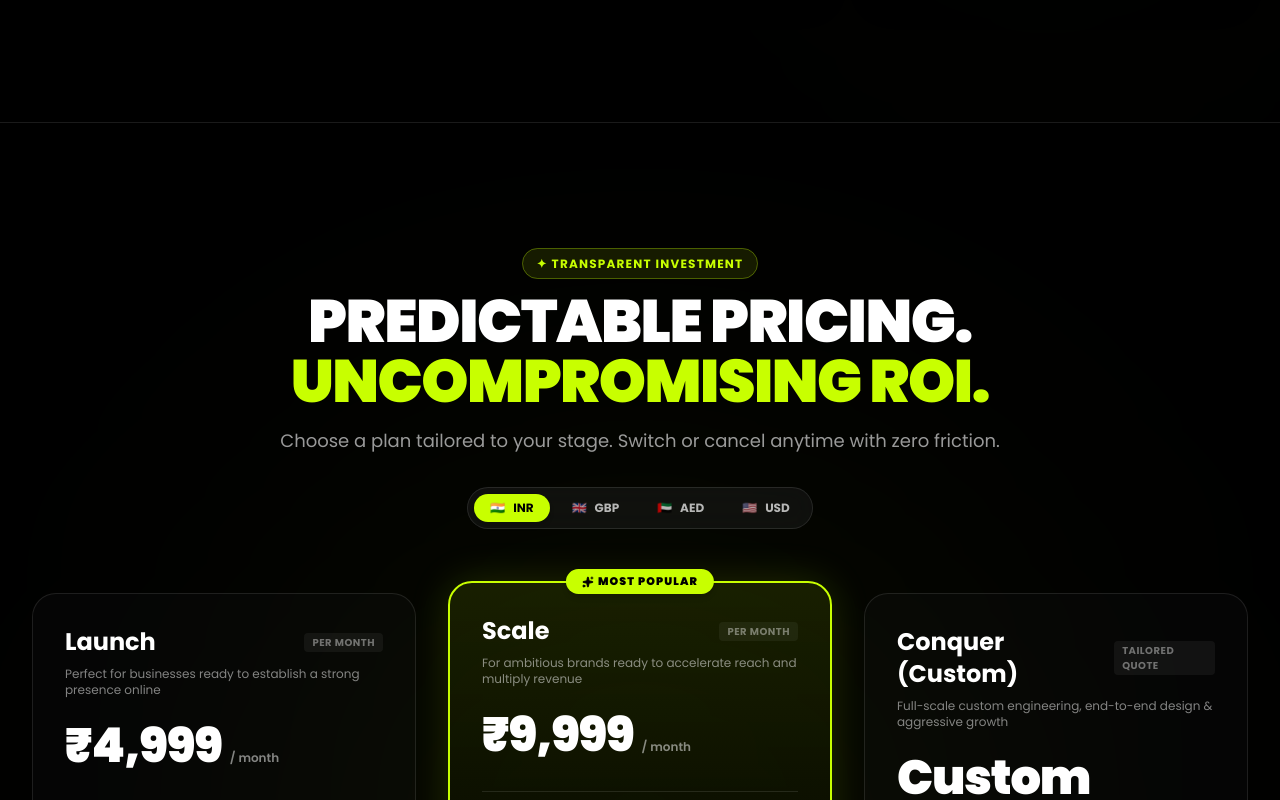
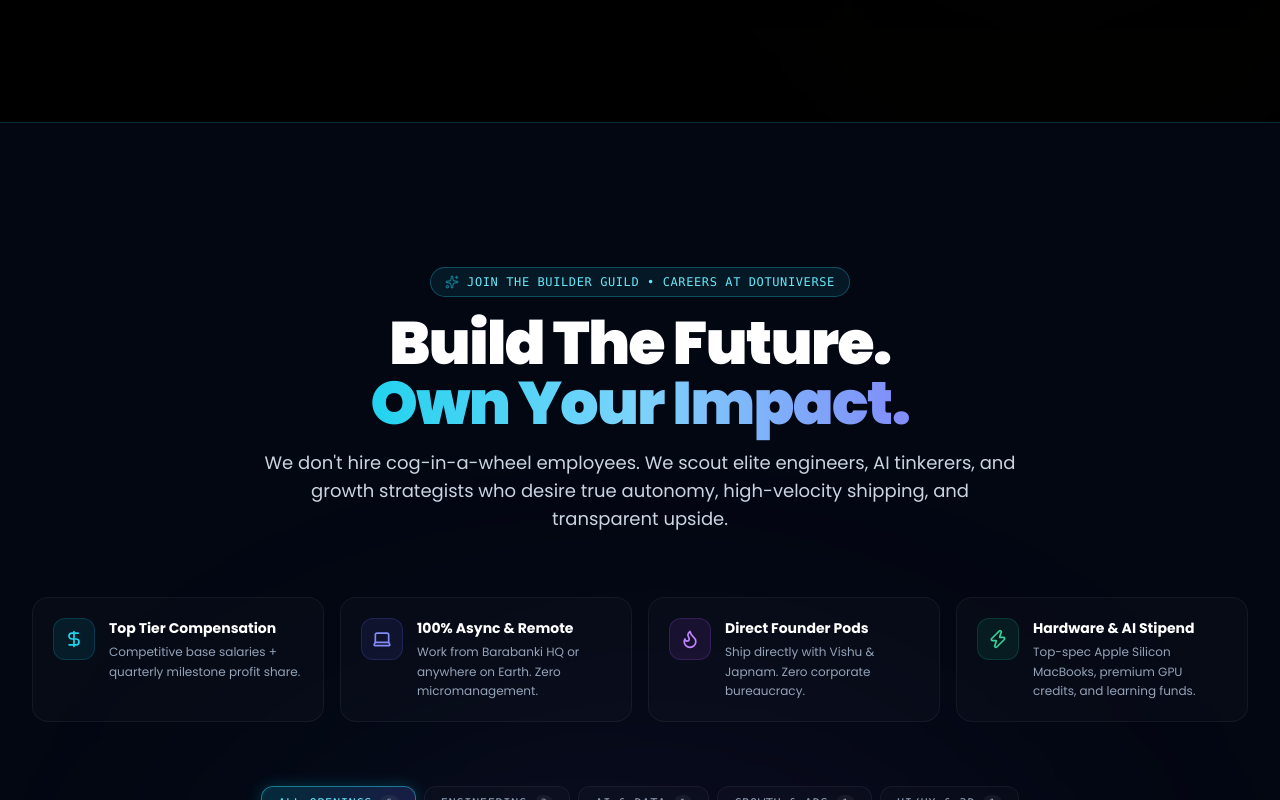
Before and after one commit to Preetabh/dotUniverse, a React (Vite) app in the folder frontend/: page / in a window 1280 px wide. Shown: the part 9560-10360 px from the top of the page. Built offline with nearby package versions, Linux system fonts and the light colour scheme.

Commit message:
feat: initialize frontend React application with core pages, components, and routing structures

```diff
--- a/frontend/src/pages/Home/Home.tsx
+++ b/frontend/src/pages/Home/Home.tsx
@@ -8,9 +8,9 @@
 import { ExpertsServicesSection } from '../../components/Sections/ExpertsServicesSection';
 import { PortfolioSection } from '../../components/Sections/PortfolioSection';
 import { TestimonialsSection } from '../../components/Sections/TestimonialsSection';
-import { PricingSection } from '../../components/Sections/PricingSection';
+import { CareersSection } from '../../components/Sections/CareersSection';
 import { TeamSection } from '../../components/Sections/TeamSection';
-import { CTASection } from '../../components/Sections/CTASection';
+import { ContactSection } from '../../components/Sections/ContactSection';
 import { Footer } from '../../components/Footer/Footer';
 import { Preloader } from '../../components/Loader/Preloader';
 import { useCurrencyPricing } from '../../hooks/useCurrencyPricing';
@@ -49,23 +49,20 @@
         {/* 6. Specialist Standards / Pillars */}
         <ExpertsServicesSection />
 
-        {/* 7. Live Project Portfolio Carousel */}
+        {/* 7. Live Project Portfolio & Portals Showcase */}
         <PortfolioSection />
 
         {/* 8. Client Reviews & Verified Results */}
         <TestimonialsSection />
 
-        {/* 9. Investment & Multi-Currency Pricing */}
-        <PricingSection
-          currentCurrency={currency}
-          onCurrencyChange={setCurrency}
-        />
+        {/* 9. Join The Builder Guild • Careers Section */}
+        <CareersSection />
 
         {/* 10. Leadership Team */}
         <TeamSection />
 
-        {/* 11. Conversion CTA Banner */}
-        <CTASection />
+        {/* 11. Direct Founder Gateway & Interactive Proposal • Contact Section */}
+        <ContactSection />
       </main>
 
       {/* Footer */}
```
